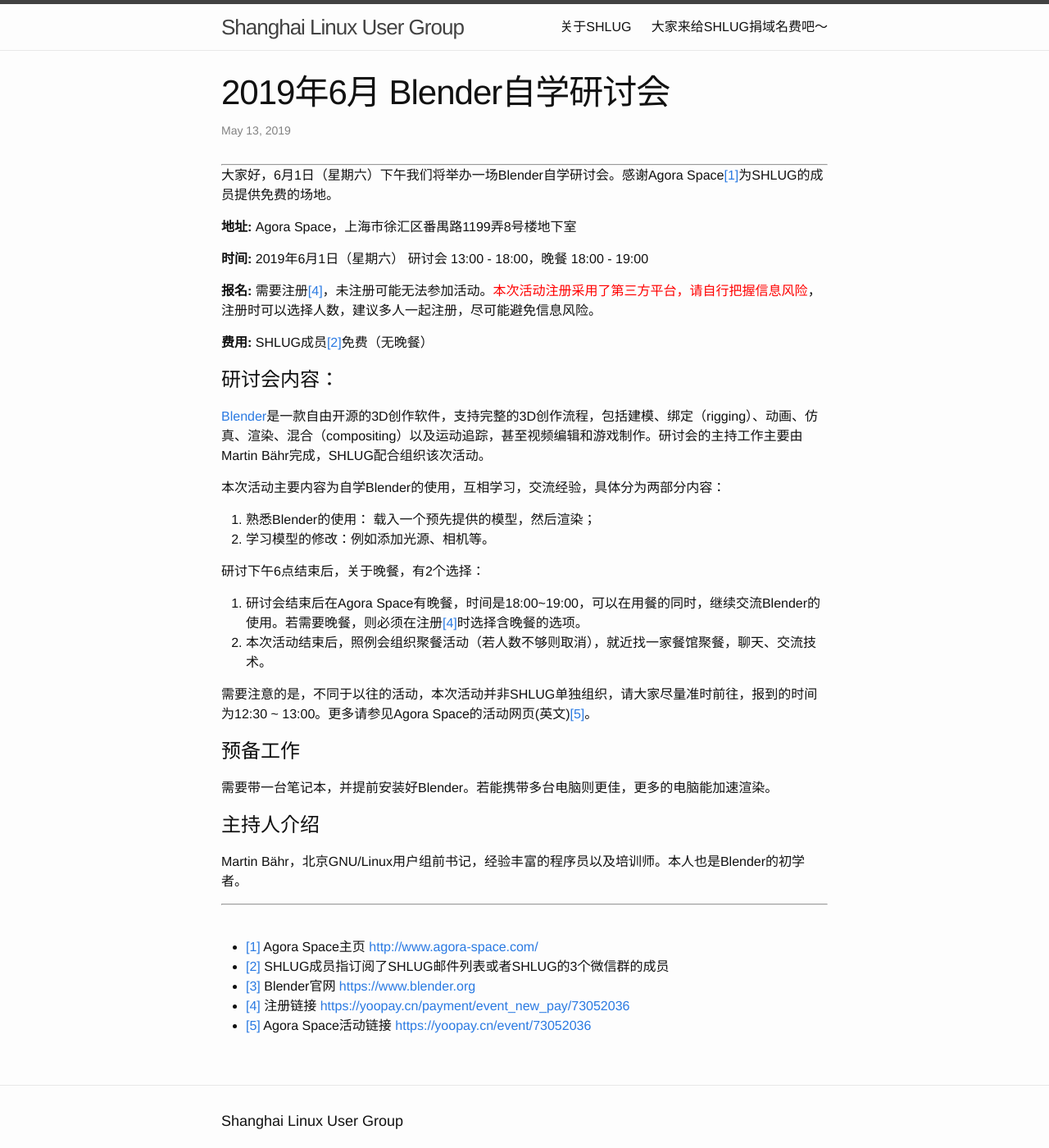
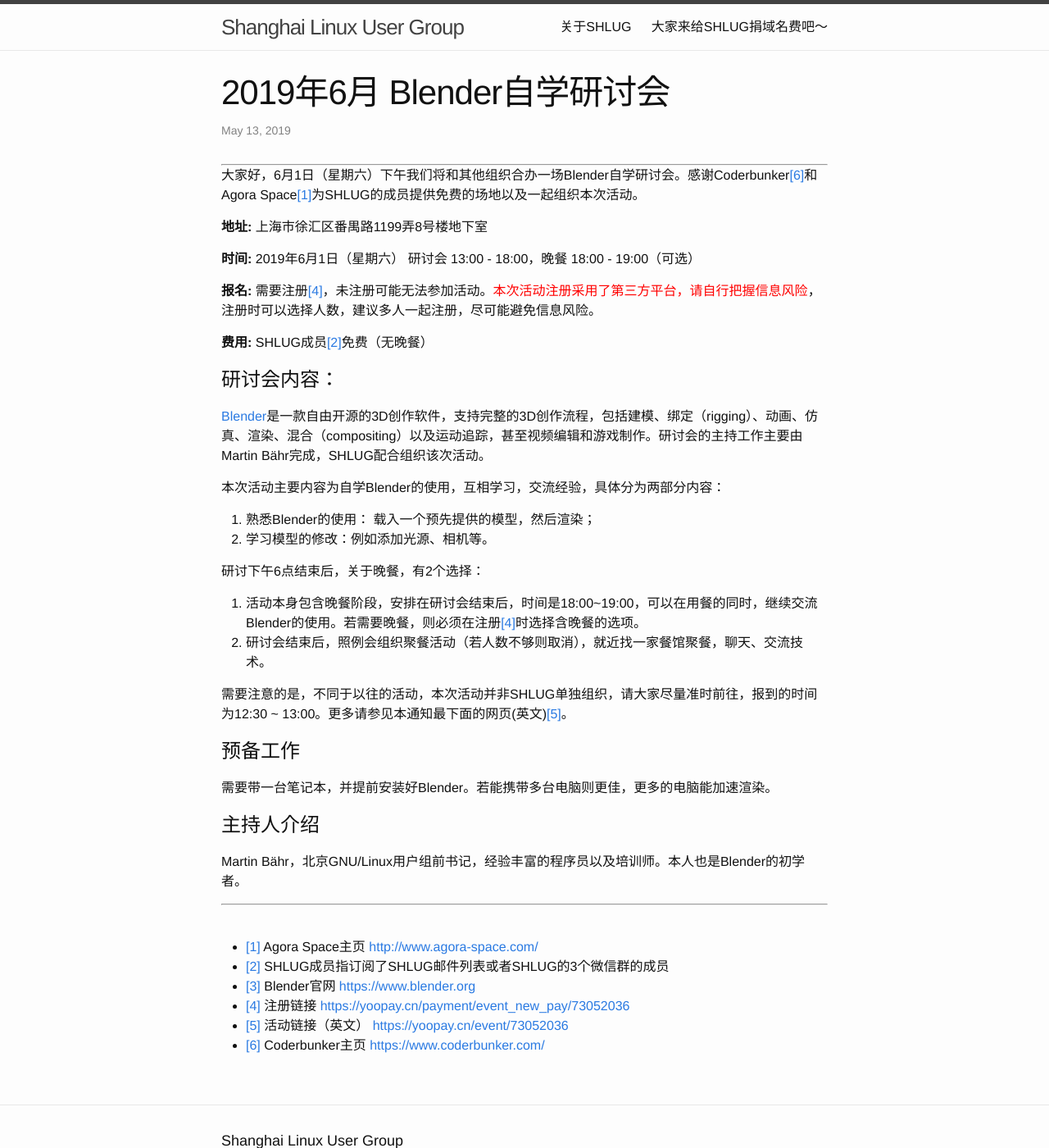
Before and after one commit to shanghailug/shanghailug.github.io, a Jekyll site: the page built from _posts/2019-05-13-blender-workshop.md, in a window 1280 px wide and 1400 px high. Shown: the whole window at 82% size. Built offline with Jekyll 4.4.1, drawn with Linux system fonts in a browser that asks for light colours.

Commit message:
blender workshop: add coderbunker.

```diff
--- a/_posts/2019-05-13-blender-workshop.md
+++ b/_posts/2019-05-13-blender-workshop.md
@@ -6,11 +6,11 @@
 categories: monthly
 ---
 -------------------------------
-大家好，6月1日（星期六）下午我们将举办一场Blender自学研讨会。感谢Agora Space[[1]](#a1)为SHLUG的成员提供免费的场地。
+大家好，6月1日（星期六）下午我们将和其他组织合办一场Blender自学研讨会。感谢Coderbunker[[6]](#a6)和Agora Space[[1]](#a1)为SHLUG的成员提供免费的场地以及一起组织本次活动。
 
-**地址:** Agora Space，上海市徐汇区番禺路1199弄8号楼地下室
+**地址:** 上海市徐汇区番禺路1199弄8号楼地下室
 
-**时间:** 2019年6月1日（星期六） 研讨会 13:00 - 18:00，晚餐 18:00 - 19:00
+**时间:** 2019年6月1日（星期六） 研讨会 13:00 - 18:00，晚餐 18:00 - 19:00（可选）
 
 **报名:** 需要注册[[4]](#a4)，未注册可能无法参加活动。<span style="color:red">本次活动注册采用了第三方平台，请自行把握信息风险</span>，注册时可以选择人数，建议多人一起注册，尽可能避免信息风险。
 
@@ -27,10 +27,10 @@
 
 研讨下午6点结束后，关于晚餐，有2个选择：
 
-1. 研讨会结束后在Agora Space有晚餐，时间是18:00~19:00，可以在用餐的同时，继续交流Blender的使用。若需要晚餐，则必须在注册[[4]](#a4)时选择含晚餐的选项。
-2. 本次活动结束后，照例会组织聚餐活动（若人数不够则取消），就近找一家餐馆聚餐，聊天、交流技术。
+1. 活动本身包含晚餐阶段，安排在研讨会结束后，时间是18:00~19:00，可以在用餐的同时，继续交流Blender的使用。若需要晚餐，则必须在注册[[4]](#a4)时选择含晚餐的选项。
+2. 研讨会结束后，照例会组织聚餐活动（若人数不够则取消），就近找一家餐馆聚餐，聊天、交流技术。
 
-需要注意的是，不同于以往的活动，本次活动并非SHLUG单独组织，请大家尽量准时前往，报到的时间为12:30 ~ 13:00。更多请参见Agora Space的活动网页(英文)[[5]](#a5)。
+需要注意的是，不同于以往的活动，本次活动并非SHLUG单独组织，请大家尽量准时前往，报到的时间为12:30 ~ 13:00。更多请参见本通知最下面的网页(英文)[[5]](#a5)。
 
 # 预备工作
 
@@ -47,4 +47,5 @@
 - <a name="a2">[2]</a> SHLUG成员指订阅了SHLUG邮件列表或者SHLUG的3个微信群的成员
 - <a name="a3">[3]</a> Blender官网 [https://www.blender.org](https://www.blender.org)
 - <a name="a4">[4]</a> 注册链接 [https://yoopay.cn/payment/event_new_pay/73052036](https://yoopay.cn/payment/event_new_pay/73052036)
-- <a name="a5">[5]</a> Agora Space活动链接 [https://yoopay.cn/event/73052036](https://yoopay.cn/event/73052036)
+- <a name="a5">[5]</a> 活动链接（英文） [https://yoopay.cn/event/73052036](https://yoopay.cn/event/73052036)
+- <a name="a6">[6]</a> Coderbunker主页 [https://www.coderbunker.com/](https://www.coderbunker.com/)
```
